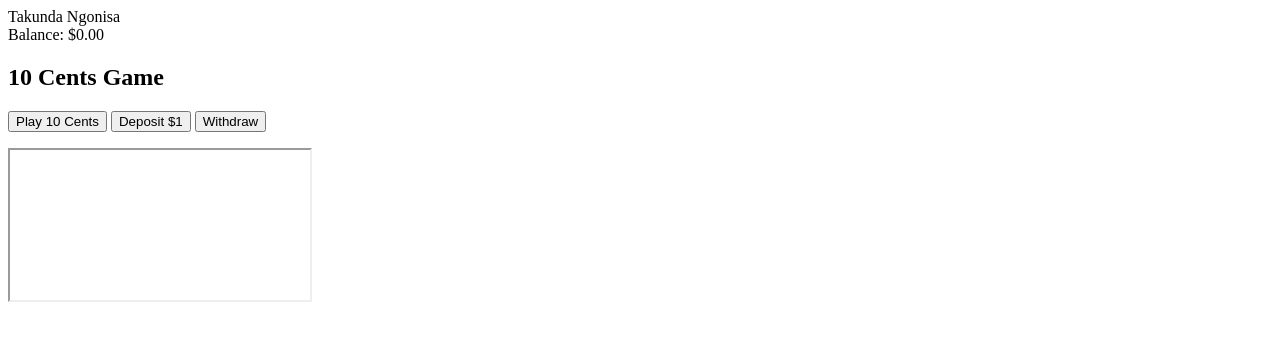
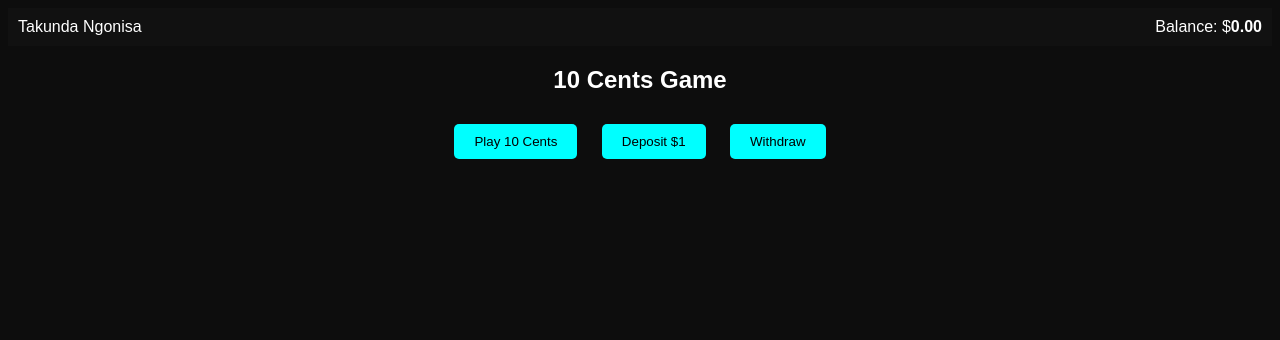
Before and after one commit to ngonisatakunda79-create/Lucky-Figure, a plain HTML site: page index.html in a window 1280 px wide. Drawn offline with Linux system fonts and the light colour scheme; no server answers.

Commit message:
Update style.css

```diff
--- a/style.css
+++ b/style.css
@@ -1 +1,7 @@
-h
+body { font-family: Arial, sans-serif; background: #0d0d0d; color: #fff; }
+header { display: flex; justify-content: space-between; padding: 10px; background: #111; }
+#balance { font-weight: bold; }
+#game { margin: 20px; text-align: center; }
+button { padding: 10px 20px; margin: 10px; background: #0ff; border: none; border-radius: 5px; cursor: pointer; }
+#depositModal { display: none; position: fixed; top:0; left:0; width:100%; height:100%; background: rgba(0,0,0,0.8); justify-content:center; align-items:center; }
+#depositModal iframe { width: 400px; height: 500px; border:none; }
```
